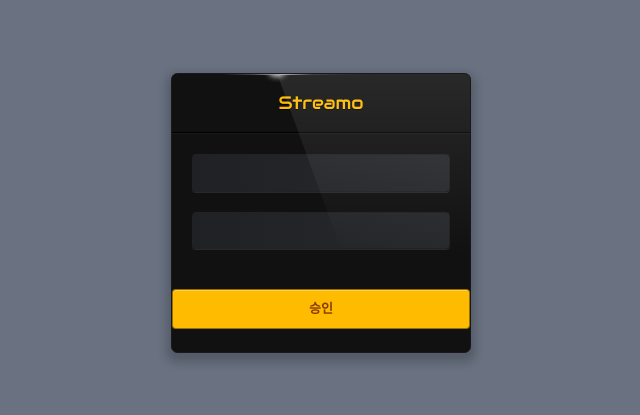
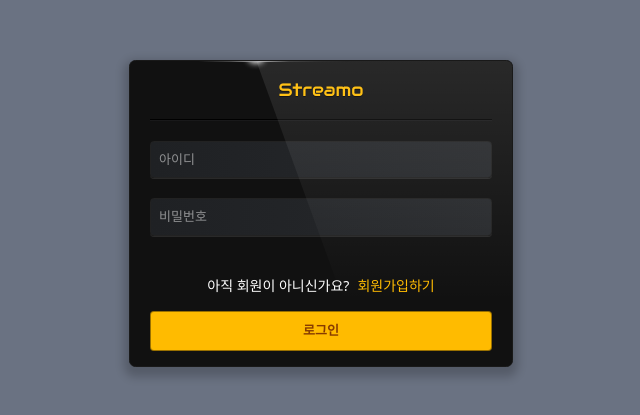
Before and after one commit to pukkok/streamo, a Next.js app in the folder front/: page / in a window 1280 px wide. Shown: the part 187-602 px from the top of the page, without its empty margins (319-959 px from the left). Built offline with nearby package versions, Linux system fonts and the light colour scheme.

Commit message:
[Feat] 로그인/회원가입 컴포넌트 파일 분리

```diff
--- a/front/app/components/SignModal.js
+++ b/front/app/components/SignModal.js
@@ -1,105 +1,88 @@
-const SignModal = () => {
+'use client'
+
+import { useRef, useState } from "react"
+import InputBox from "./SignModal/InputBox"
+import AuthSwitchMessage from "./SignModal/AuthSwitchMessage"
+import SubmitButton from "./SignModal/SubmitButton"
+
+const SignModal = ({onClose}) => {
+
+  const formRef = useRef(null)
+  const [isLoginPart, setIsLoginPart] = useState(true)
+
+  // TODO : FORM 외부 클릭 시 모달창 닫기
+  const closeModal = (e) => {
+    // INFO : e.target이 formRef.current와 같으면 이벤트 전파를 막음
+    if (e.target === formRef.current || formRef.current.contains(e.target)) {
+      return
+    }
+    onClose()
+  }
+
+  const changePart = () => {
+    setIsLoginPart(isLoginPart => !isLoginPart)
+  }
+
   return (
-    <form className="
+    <div onClick={closeModal}
+    className="fixed w-[100vw] h-[100vh] bg-[transparent] top-0 left-0" >
+      <form
+        ref={formRef}
+        className="
         bg-[#111111]
-    border border-solid border-[#191919]
-    rounded-[.4em]
-    absolute
-    top-0 bottom-0 right-0 left-0
+        border border-[#191919] rounded-[.4em]
+        absolute top-0 bottom-0 right-0 left-0
         shadow-[0_5px_10px_5px_rgba(0,0,0,0.2)]
-    m-auto
+        m-auto p-[0_20px]
+        boxsizing-border-box
         overflow-hidden
-    w-[300px] h-[280px]
+        w-sm h-fit
 
         custom-gradient
 
+        after:content-['']
         after:block
         after:w-[150px] after:h-[1px]
-    after:absolute
-    after:top-0 after:left-[50px]
+        after:absolute after:top-0 after:left-[18%]
 
+        before:content-['']
         before:rounded-full
         before:shadow-[0_0_6px_4px_#fff]
         before:block
         before:w-[8px] before:h-[5px]
-    before:absolute
-    before:top-[-7px] before:left-[34%]
+        before:absolute before:top-[-7px] before:left-[32%]
       ">
-      <h1 className="
+        <h1 className={`
         font-[Audiowide]
-      border-b border-solid border-[#000]
-      text-lg
+        border-b border-[#000]
+        text-lg text-[#ffbb00]
         font-normal
-      text-[#ffbb00]
         p-[15px_0]
         relative
         text-center
         text-shadow-[0_1px_0_#000]
 
-
-      after:absolute
+        after:content-['']
+        after:pointer-events-none
+        after:absolute after:top-0
         after:block
-      after:w-[250px]
-      after:h-[180px]
-      after:top-0
-      after:ml-[138px]
+        after:w-[300px]
+        after:h-[240px]
+        after:ml-[44%]
         after:transform-flat
         after:skew-x-20
         light-bg
-      ">
+        `}>
         Streamo
         </h1>
 
-      <div className="
-      border-t border-[#19191a] border-solid p-[20px]">
-        <p>
-          <input type='text'
-          className="
-          bg-gradient-to-r from-[#1f2124] to-[#27292c]
-          border border-solid border-[#222]
-          rounded-[.3em]
-          shadow-[0_1px_0_rgba(255,255,255,0.1)]
-          text-[#fff]
-          text-[13px]
-          mb-[20px]
-          p-[8px_5px]
-          w-full
-          "
-          />
-        </p>
-        <p>
-        <input type='password'
-          className="
-          bg-gradient-to-r from-[#1f2124] to-[#27292c]
-          border border-solid border-[#222]
-          rounded-[.3em]
-          shadow-[0_1px_0_rgba(255,255,255,0.1)]
-          text-[#fff]
-          text-[13px]
-          mb-[20px]
-          p-[8px_5px]
-          w-full
-          "
-          />
-        </p>
+        <InputBox isLoginPart={isLoginPart} />
+        <AuthSwitchMessage isLoginPart={isLoginPart} handleClick={changePart}/>
+
+        <SubmitButton isLoginPart={isLoginPart} handleClick={null}/>
+      </form>
     </div>
 
-      <button className="
-      bg-[#ffbb00]
-      border border-solid border-[rgba(0,0,0,0.4)]
-      rounded-[.3em]
-      shadow-[inset_0_1px_0_rgba(255,255,255,0.3)]
-      text-[#873c00]
-      cursor-pointer
-      text-[13px]
-      font-bold
-      h-[40px]
-      p-[5px_20px]
-      w-full
-      ">
-        승인
-      </button>
-    </form>
   )
 }
 
--- /dev/null
+++ b/front/app/components/SignModal/AuthSwitchMessage.js
@@ -0,0 +1,20 @@
+const AuthSwitchMessage = ({ isLoginPart=true, handleClick=null }) => {
+
+  return (
+    <p className="
+    text-[#fff] text-center text-sm">
+      {isLoginPart ? "아직 회원이 아니신가요?" : "이미 회원이신가요?"}
+
+      <button
+      type="button" onClick={handleClick}
+      className="
+      text-[#ffbb00]
+      ml-2
+      cursor-pointer
+      ">
+      {isLoginPart ? "회원가입하기" : "로그인하기"}</button>
+    </p>
+  )
+}
+
+export default AuthSwitchMessage
--- /dev/null
+++ b/front/app/components/SignModal/InputBox.js
@@ -0,0 +1,20 @@
+import ModalInput from './ModalInput'
+
+const InputBox = ({ isLoginPart=true }) => {
+  return (
+    <div className="border-t border-[#19191a] p-[20px_0]">
+
+      <ModalInput type="text" placeholder="아이디" autoFocus={true}/>
+      <ModalInput type="password" placeholder="비밀번호" />
+      {!isLoginPart && (
+      <>
+        <ModalInput type="password" placeholder="비밀번호 확인" />
+        <ModalInput type="text" placeholder="이름" />
+        <ModalInput type="text" placeholder="생년월일" />
+      </>
+      )}
+    </div>
+  )
+}
+
+export default InputBox
--- /dev/null
+++ b/front/app/components/SignModal/ModalInput.js
@@ -0,0 +1,25 @@
+const ModalInput = ({type="text", placeholder="입력값 넣을 정보", ...props}) => {
+
+  return (
+    <input
+      type={type} placeholder={placeholder} {...props}
+
+      className="
+      bg-gradient-to-r from-[#1f2124] to-[#27292c]
+      border border-[#222]
+      rounded-[.3em]
+      shadow-[0_1px_0_rgba(255,255,255,0.1)]
+      text-[#fff]
+      text-[13px]
+      mb-[20px]
+      px-2 py-2
+      w-full
+
+      group-hover:bg-[#27292c]
+      "
+
+    />
+  )
+}
+
+export default ModalInput
--- /dev/null
+++ b/front/app/components/SignModal/SubmitButton.js
@@ -0,0 +1,23 @@
+const SubmitButton = ({ isLoginPart=true, handleClick=null }) => {
+
+  return (
+    <button
+    type="submit" onClick={handleClick}
+    className="
+    bg-[#ffbb00]
+    border border-[rgba(0,0,0,0.4)]
+    rounded-[.3em]
+    shadow-[inset_0_1px_0_rgba(255,255,255,0.3), inset_0_10px_10px_rgba(255,255,255,0.1)]
+    text-[#873c00]
+    text-[13px]
+    font-bold
+    cursor-pointer
+    m-[15px_0] p-[5px_20px]
+    w-full h-[40px]
+    ">
+      {isLoginPart ? "로그인" : "회원가입"}
+    </button>
+  )
+}
+
+export default SubmitButton
```
Lines whose indentation alone changed are shown as unchanged.
